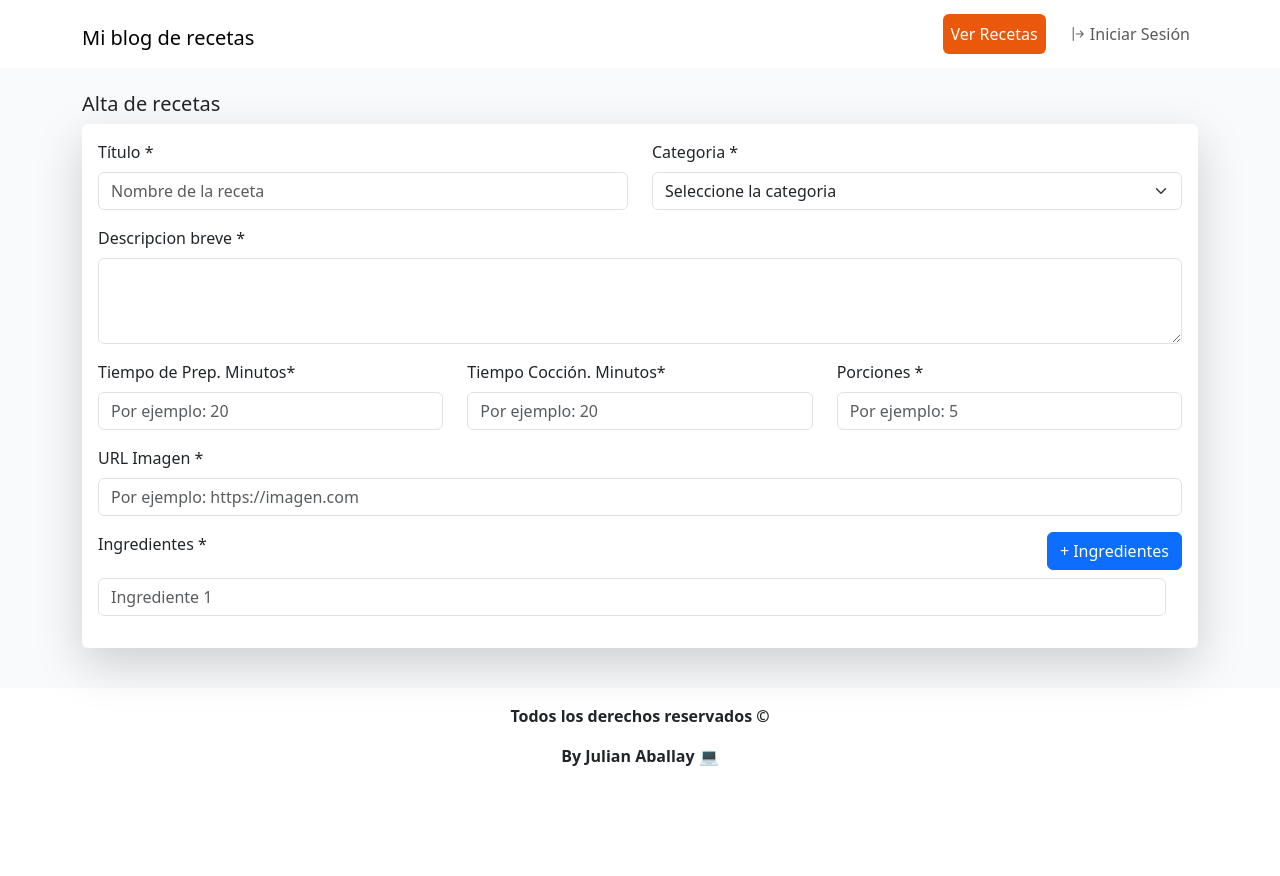
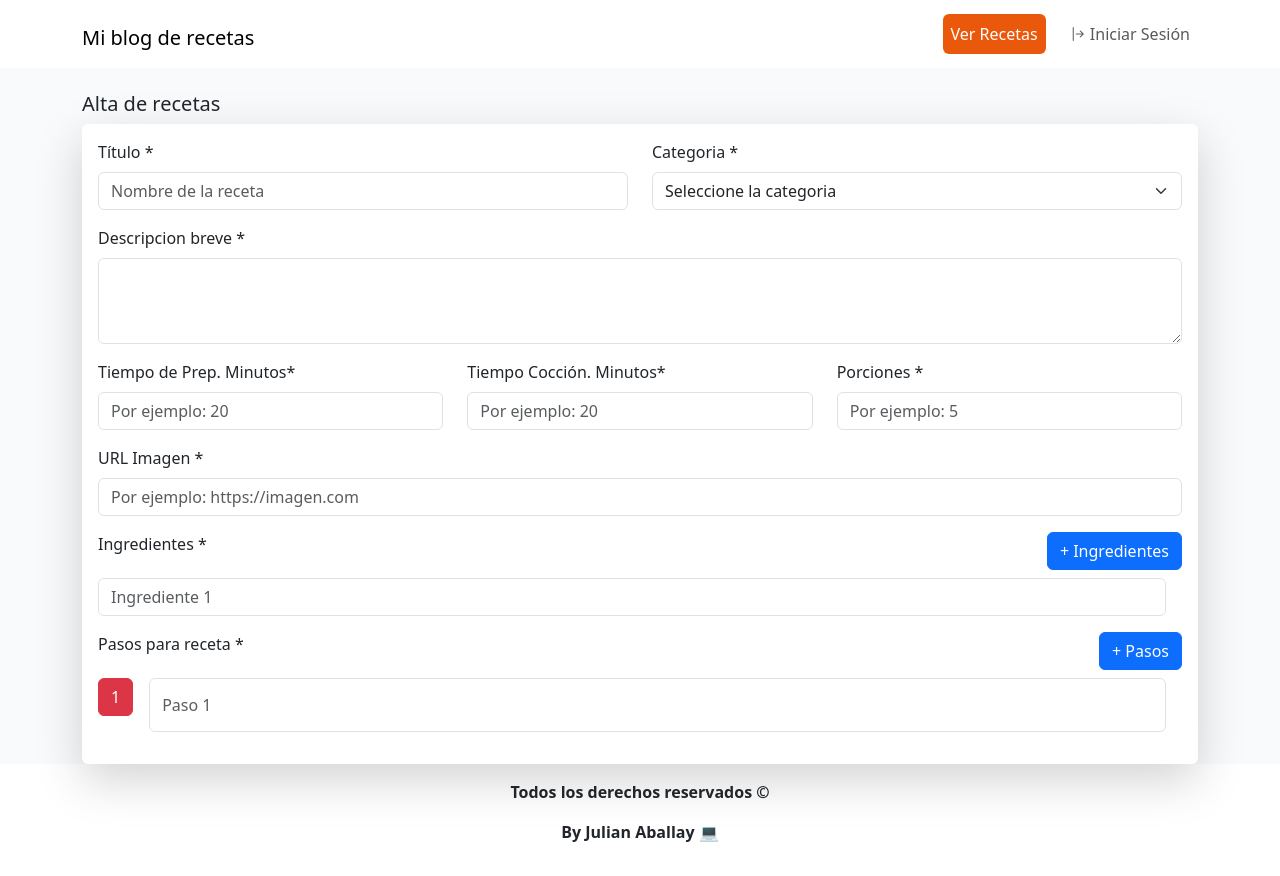
Before and after one commit to julianDev94/blogRecetas, a React (Vite) app: page / in a window 1280 px wide. Before the commit the page ends 800 px from the top, so only its background shows below. Built offline with nearby package versions, Linux system fonts and the light colour scheme.

Commit message:
agrego el maquetado para los pasos y los correspondientes eventos de agregar y eliminar pasos

```diff
--- a/src/components/pages/recetas/FormularioReceta.jsx
+++ b/src/components/pages/recetas/FormularioReceta.jsx
@@ -2,7 +2,7 @@ import { useState } from "react";
 import { Container, Form, Row, Col, Button } from "react-bootstrap";
 const FormularioReceta = () => {
   const [ingredientes, setIngredientes] = useState([""]);
-  const [pasos, setPasos] = useState([]);
+  const [pasos, setPasos] = useState([""]);
 
   const agregarIngrediente = () => {
     setIngredientes([...ingredientes, ""]);
@@ -11,6 +11,15 @@ const FormularioReceta = () => {
   const eliminarIngrediente =(posicion)=>{
     const ingredientesNuevos = ingredientes.filter((_, i)=> i !== posicion);
     setIngredientes(ingredientesNuevos);
+  }
+
+  const agregarPasos = () =>{
+    setPasos([...pasos, ""]);
+  }
+
+  const eliminarPaso = (posicion)=>{
+    const pasosNuevos = pasos.filter((_,pos)=>pos !== posicion)
+    setPasos(pasosNuevos);
   }
 
   return (
@@ -85,6 +94,31 @@ const FormularioReceta = () => {
             </div>)
             }
           </Form.Group>
+           <Form.Group controlId="formularioPasos" className="mb-3">
+            <div className="d-flex mb-2">
+              <Form.Label className="me-auto">Pasos para receta *</Form.Label>
+              <div>
+                <Button type="button" onClick={agregarPasos}>
+                  + Pasos
+                </Button>
+              </div>
+            </div>
+            {
+              pasos.map((_, posicion)=>
+              <div className="d-flex mb-3" key={posicion}>
+                <p className="btn btn-danger me-3">{posicion+1}</p>
+              <Form.Control type="text" placeholder={`Paso ${posicion+1}`} />
+              <div className="ms-3">
+                {
+                  pasos.length > 1 && (<Button variant="danger" onClick={()=>eliminarPaso(posicion)}>
+                  <i className="bi bi-x-lg"></i>
+                </Button>)
+                }
+
+              </div>
+            </div>)
+            }
+          </Form.Group>
         </Form>
       </Container>
     </section>
```
